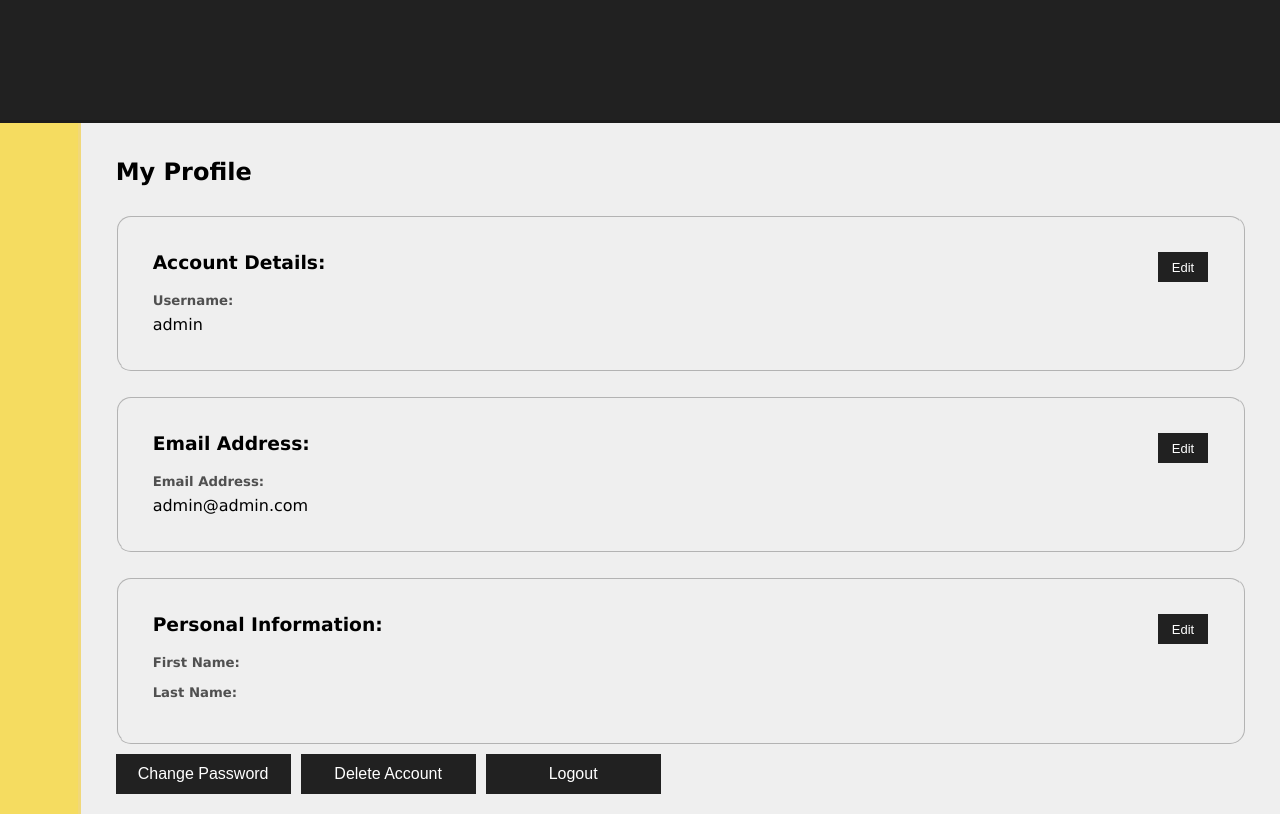
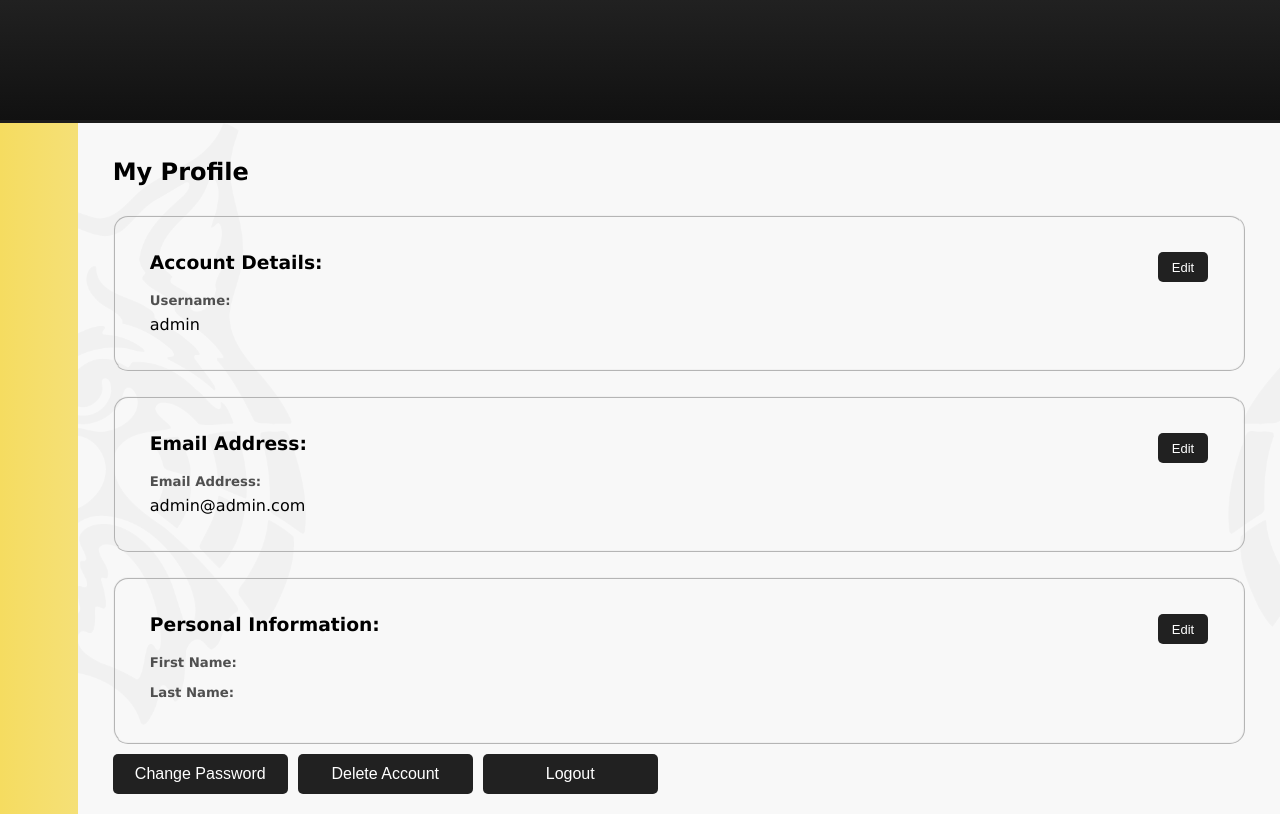
Before and after one commit to MJsica27/WAS, a Django app: page /was/profile/ in a window 1280 px wide. Run offline with Django 5.2, Linux system fonts and the light colour scheme; a user stored in the database is signed in.

Commit message:
few changes to the pages 1. Login Page    - added a space before the Sign Up link 2. Register Page    - added a space before the Sign In link    - added app name display on the page 3. Profile Page    - added border radius to the buttons' style    - added border radius and bottom margins to modals' style    - added border radius to snackbar's style    - added the wildcats logo on the background of profile content    - added gradient element to the header's and left bar's color

```diff
--- a/iMan2Project/was/static/was/login_register_style.css
+++ b/iMan2Project/was/static/was/login_register_style.css
@@ -16,6 +16,7 @@ form {
   width: 250px;
   display: flex;
   flex-direction: column;
+  /* background-color: #f8f8f8; */
   background-color: rgba(239, 239, 239, 0.5);
   padding: 30px;
   justify-content: center;
@@ -25,7 +26,7 @@ form {
 
 .header h1 {
   position: absolute;
-  top: 75px;
+  top: 50px;
   left: 50%;
   transform: translateX(-50%);
   z-index: 9999;
--- a/iMan2Project/was/static/was/profile_style.css
+++ b/iMan2Project/was/static/was/profile_style.css
@@ -14,6 +14,7 @@ header {
     padding: 60px;
     color: white;
     border-bottom: 3px solid #1b1b1b;
+    background: linear-gradient(to bottom, #212121, #111111);
 }
 
 .main-section {
@@ -29,17 +30,42 @@ header {
 }
 
 .profile-content {
-    flex: 3;
-    background-color: #EFEFEF;
-    padding: 35px;
-    position: relative;
+  flex: 3;
+  padding: 35px;
+  position: relative;
+  overflow: hidden;
+}
+
+.profile-content::before {
+  content: '';
+  position: absolute;
+  top: 0;
+  left: 0;
+  width: 100%;
+  height: 100%;
+  background-color: #f8f8f8;
+  z-index: -2;
+}
+
+.profile-content::after {
+  content: '';
+  background-image: url('../was/wildcats_logo_black.png'), url('../was/wildcats_logo_black.png');
+  background-size: 50% auto, 50% auto;
+  background-position: -373px 0px, 1150px 0px;
+  background-repeat: no-repeat;
+  position: absolute;
+  top: 0;
+  left: 0;
+  width: 100%;
+  height: 100%;
+  z-index: -1;
+  opacity: 0.025;
 }
 
 .left-bar {
     flex: 0.10;
-    background: #f5dc60;
     padding: 20px;
-    border-right: 3px solid #f1d879;
+    background: linear-gradient(to right, #f5dc60, #f5e077);
 }
 
 .button-container {
@@ -63,6 +89,7 @@ header {
     width: 175px;
     height: 40px;
     margin-right: 10px;
+    border-radius: 5px;
 }
 
 .square-edit-button {
@@ -77,6 +104,7 @@ header {
     height: 30px;
     width: 50px;
     float: right;
+    border-radius: 5px;
 }
 
 .square-button:hover, .square-edit-button:hover {
@@ -103,21 +131,23 @@ header {
 }
 
 .modal-content {
-    background-color: #E3E7EE;
+    background-color: #f8f8f8;
     position: absolute;
     top: 50%;
     left: 50%;
     transform: translate(-50%, -50%);
     border: 1px solid #888;
-    width: 25%;
+    width: 500px;
     box-shadow: 5px 5px rgba(16, 16, 16, 0.1);
+    border-radius: 10px 10px 10px 10px;
 }
 
 .modal-header {
-    background-color: #212121;
+    background: linear-gradient(to bottom, #212121, #111111);
     padding: 20px;
     color: white;
     text-align: center;
+    border-radius: 10px 10px 0 0;
 }
 
 .modal-body {
@@ -141,6 +171,7 @@ header {
     font-size: 16px;
     cursor: pointer;
     margin: 0 10px;
+    border-radius: 5px;
 }
 
 .modal-button:hover {
--- a/iMan2Project/was/templates/login.html
+++ b/iMan2Project/was/templates/login.html
@@ -38,7 +38,7 @@
             <input type="submit" value="Login" class="square-button">
         </div>
         <div class="signin-link">
-            <p>Don't have an account?<a href="{% url 'register' %}">Sign Up</a></p>
+            <p>Don't have an account? <a href="{% url 'register' %}">Sign Up</a></p>
         </div>
     </form>
 
--- a/iMan2Project/was/templates/profile.html
+++ b/iMan2Project/was/templates/profile.html
@@ -107,7 +107,7 @@
 
         <form method="post" action="{% url 'delete_account' %}">
             <div style="text-align: center">
-                <label for="password">Password:</label>
+                <label for="password">Enter Password:</label>
                 <input type="text" id="password" name="password" required>
             </div>
             <div class="modal-buttons">
--- a/iMan2Project/was/templates/register.html
+++ b/iMan2Project/was/templates/register.html
@@ -8,6 +8,10 @@
     <link rel="stylesheet" href="{% static 'was/login_register_style.css' %}">
 </head>
 <body>
+    <div class="header">
+        <h1>Wildcat Academic Sync</h1>
+    </div>
+
     <form method="POST" action="{% url 'register' %}">
         <h2 class="form-line">Register</h2>
         {% csrf_token %}
@@ -38,7 +42,7 @@
             <input type="submit" value="Register" class="square-button">
         </div>
         <div class="signin-link">
-            <p>Already have an account?<a href="{% url 'login' %}">Sign In</a></p>
+            <p>Already have an account? <a href="{% url 'login' %}">Sign In</a></p>
         </div>
 
     </form>
```
